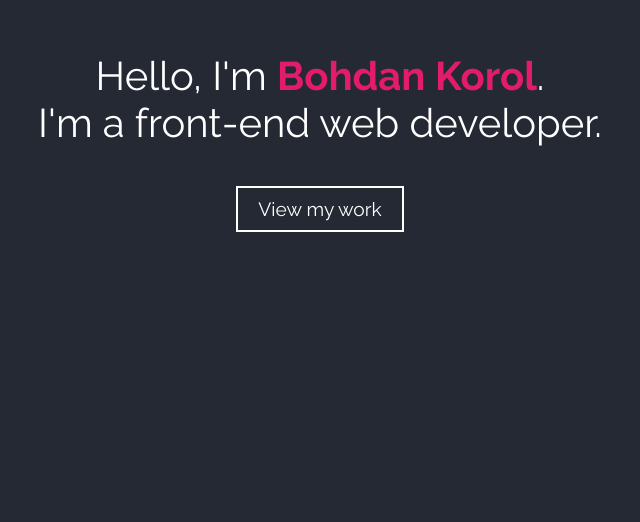
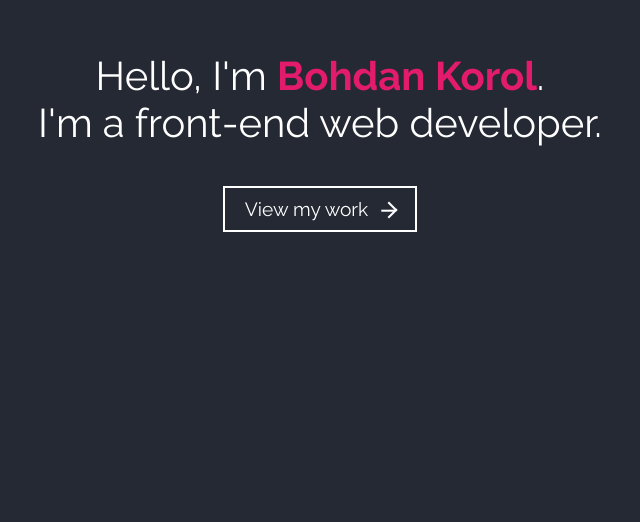
Before and after one commit to bokor-git/portfolio-new, a React (Create React App) app: page / in a window 1280 px wide. Shown: the part 278-800 px from the top of the page, without its empty margins (320-960 px from the left). Built offline with nearby package versions, Linux system fonts and the light colour scheme.

Commit message:
add main button effect and header position

```diff
--- a/src/common/components/SocialIcon.module.scss
+++ b/src/common/components/SocialIcon.module.scss
@@ -1,15 +1,27 @@
 @import "../../common/styles/sass/variables";
-
+@import "../../common/styles/sass/mixins";
 
 .icon {
     background-color: transparent;
+
+    .flex{
+        background-color: #262F38;
+        cursor: pointer;
+        font-size: 18pt;
+        height: 55px;
+        margin: 0 15px;
+        overflow: hidden;
+        position: relative;
+        text-align: center;
+        width: 55px;
+        transition: background 0.3s, color 0.3s, box-shadow 0.3s, transform 0.3s;
+        @include flex(row, center, center);
+        &:hover{
+            background-color: #04c2c9;
+        }
+        img {
+            width: 33%;
+            background-color: white;
+        }
+    }
 }
-
-.icon img {
-    border-radius: 10px;
-    width: 40px;
-    height: 40px;
-    background-image: $backgroundImgGradient;
-    -webkit-background-clip: content;
-    -webkit-text-fill-color: transparent;
-}
--- a/src/common/components/SocialIcon.tsx
+++ b/src/common/components/SocialIcon.tsx
@@ -2,8 +2,11 @@ import style from "./SocialIcon.module.scss";
 import React from "react";
 
 
-export function SocialIcon(props: { icon: string }) {
+export function SocialIcon() {
     return <div className={style.icon}>
-        <img src={props.icon}/>
+        <div className={style.flex}>
+
+        </div>
+
     </div>
 }
--- a/src/footer/Footer.module.scss
+++ b/src/footer/Footer.module.scss
@@ -3,13 +3,14 @@
 
 .footerBlock {
   height: fit-content;
-  background-color: $footerBlockColor;
+  background-color: #1b242f;
   @include flex(center, center, center);
   min-width: 360px;
 
   .footerContainer {
+    height: 25vh;
     width: 100%;
-    @include flex(column, center, center);
+    @include flex(column, space-around, center);
     flex-wrap: wrap;
 
 
@@ -27,12 +28,17 @@
       min-width: 240px;
       width: 25%;
       height: 40px;
-      @include flex(row, space-between, default);
+      @include flex(row, center, center);
       border-radius: 8px;
     }
 
     .text {
-      @include text($textFont, 1rem, 400, $textColor);
+      @include text($textFont2, 0.8rem, 400, #8f9aa7);
+      margin-top: 35px;
+      opacity: 0.6;
+    }
+    .text span {
+      @include text($textFont, 0.8rem, 400, #e31b6d);
     }
   }
 }
--- a/src/footer/Footer.tsx
+++ b/src/footer/Footer.tsx
@@ -22,16 +22,13 @@ const icons = {
 const Footer = () => {
     return <div className={style.footerBlock}>
         <div className={`${styleContainer.container} ${style.footerContainer}`}>
-            <h2 className={style.title}>Bohdan Korol</h2>
-            <Line/>
             <div className={style.socialMediaBlock}>
-                <SocialIcon icon={icons.facebook}/>
-                <SocialIcon icon={icons.instagram}/>
-                <SocialIcon icon={icons.linkedin}/>
-                <SocialIcon icon={icons.telegram}/>
-                <SocialIcon icon={icons.viber}/>
+                <SocialIcon/>
+                <SocialIcon/>
+                <SocialIcon/>
+                <SocialIcon/>
             </div>
-            <p className={style.text}>©2020 All rights reserved</p>
+            <p className={style.text}>BOHDAN KOROL <span>©2020</span> </p>
         </div>
     </div>
 }
--- a/src/header/Header.module.scss
+++ b/src/header/Header.module.scss
@@ -1,6 +1,9 @@
 @import "../common/styles/sass/variables";
 @import "../common/styles/sass/mixins";
 .header {
+    position: sticky;
+    top: 0;
+    z-index: 100;
     height: 50px;
     @include flex(row, center, center);
     min-width: 360px;
--- a/src/main/Main.module.scss
+++ b/src/main/Main.module.scss
@@ -30,6 +30,40 @@
     cursor: pointer;
     display: inline-block;
     padding: 10px 20px;
-    transition: all 0.5s;
+    transition: all 0.2s;
+
+    &:hover {
+      border: 2px solid #04C2C9;
+      background-color: #04C2C9;
+    }
+
+    &:hover .arrow {
+      transform: rotate(135deg);
+
+    }
+
+    .arrow {
+      margin-left: 10px;
+      display: inline-block;
+      border-top: 2px solid white;
+      border-right: 2px solid white;
+      width: 10px;
+      height: 10px;
+      transition: all 0.5s;
+      transform: rotate(45deg);
+      position: relative;
+
+      &:before {
+        content: "";
+        position: absolute;
+        width: 14px;
+        height: 2px;
+        background-color: white;
+
+        bottom: 4px;
+        right: -3px;
+        transform: rotate(135deg);
+      }
+    }
   }
 }
--- a/src/main/Main.tsx
+++ b/src/main/Main.tsx
@@ -9,7 +9,7 @@ const Main = () => {
                 <p className={style.top}>Hello, I'm <span className={style.highlight}>Bohdan Korol</span>. <br/>
                  I'm a front-end web developer.</p>
             </div>
-            <div className={style.button}>View my work </div>
+            <div className={style.button}>View my work <span className={style.arrow}></span> </div>
         </div>
     </div>
 }
--- a/src/nav/Nav.module.scss
+++ b/src/nav/Nav.module.scss
@@ -6,9 +6,10 @@
     background: none;
     height: initial;
     overflow: visible;
-    position: initial;
     text-align: left;
     flex-wrap: wrap;
+
+
 }
 
 .nav a {
```
Also changed, not shown: src/contacts/Contacts.module.scss (+0 -10 lines).
